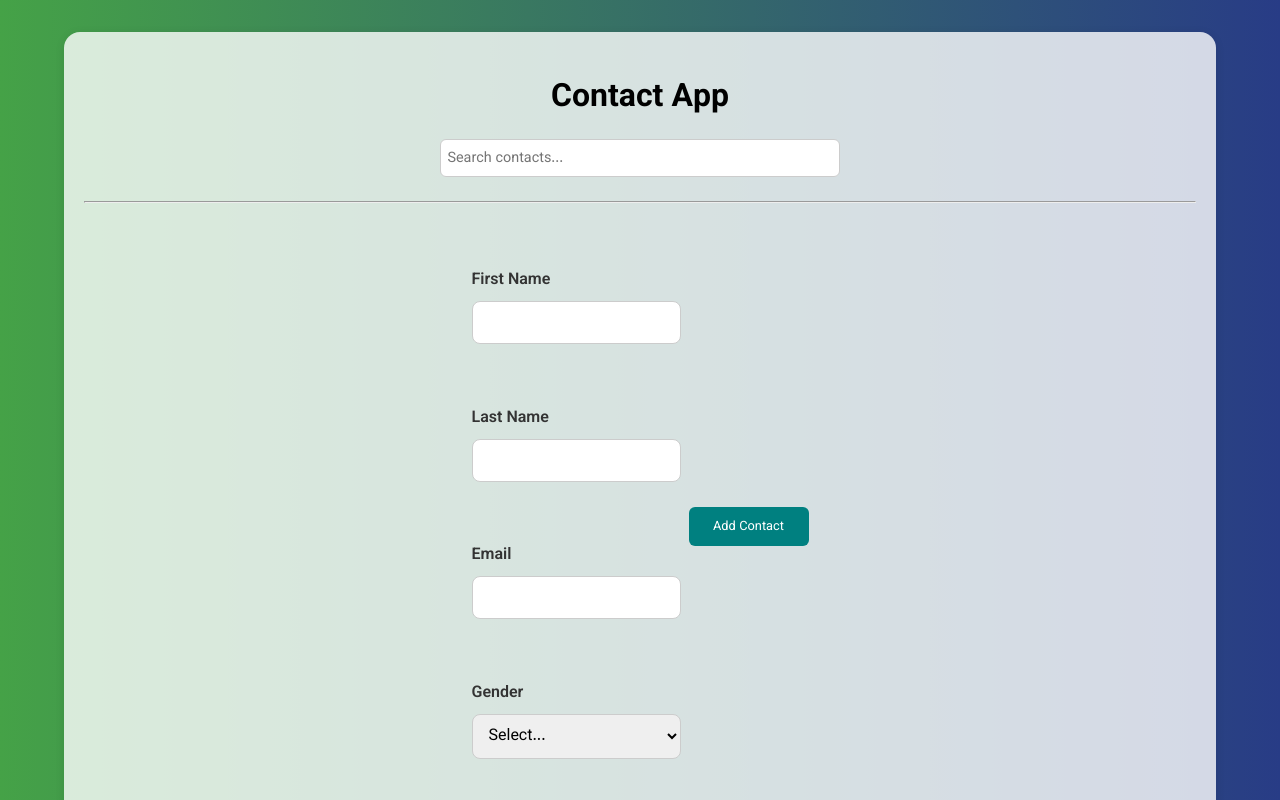
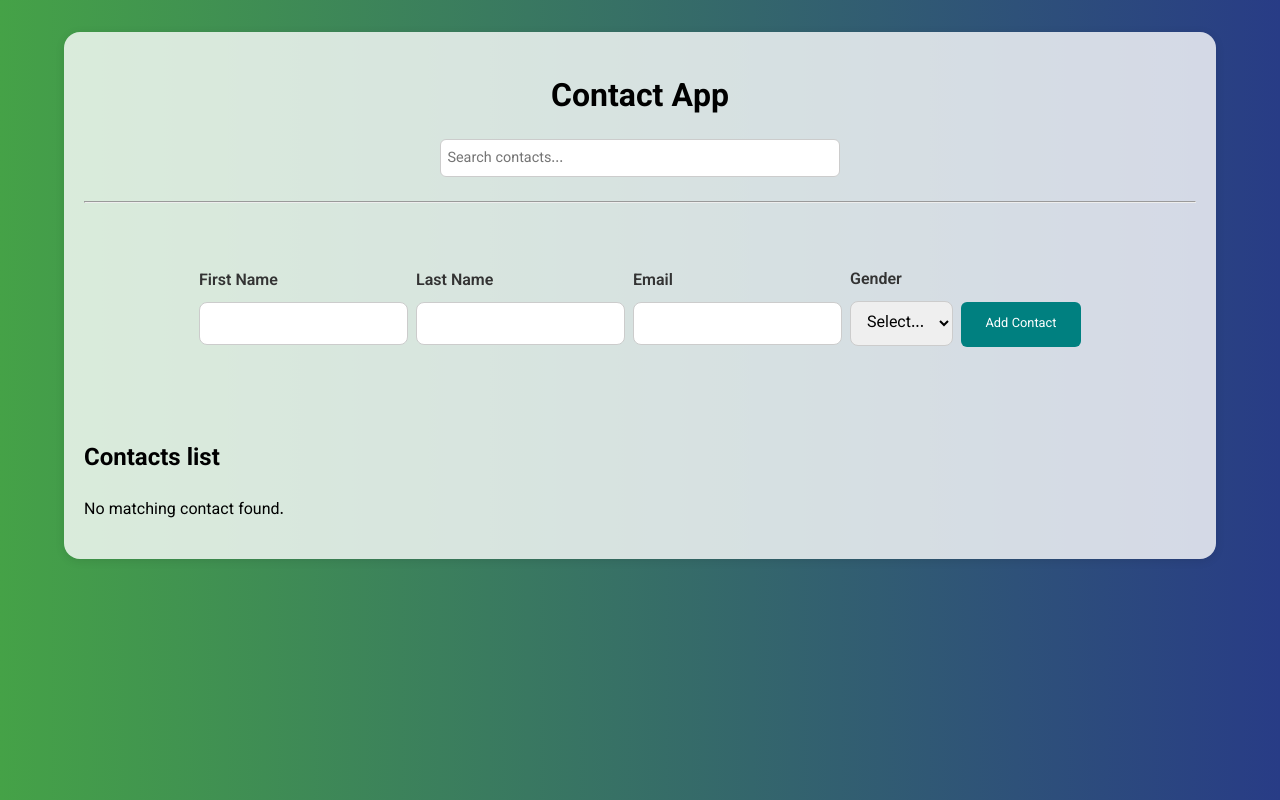
Before and after one commit to Diana-Abyaneh/diana-abyaneh_week17, a React (Vite) app: page / in a window 1280 px wide. Shown: the top 800 px of the page. Built offline with nearby package versions, Linux system fonts and the light colour scheme.

Commit message:
Refactor ContactForm: remove unnecessary div wrapper around form fields for cleaner structure; adjust button margin and height for improved layout consistency

```diff
--- a/src/components/forms/ContactForm.jsx
+++ b/src/components/forms/ContactForm.jsx
@@ -58,7 +58,6 @@ function ContactForm() {
   return (
     <form onSubmit={handleSubmit(onSubmit)}>
       <div className={styles.formInputs}>
-        <div>
           {contactFormFields.map((field) => (
             <FormField
               key={field.name}
@@ -67,7 +66,6 @@ function ContactForm() {
               error={errors[field.name]}
             />
           ))}
-        </div>
         <button type="submit">
           {editableContact ? "Update Contact" : "Add Contact"}
         </button>
--- a/src/components/forms/ContactForm.module.css
+++ b/src/components/forms/ContactForm.module.css
@@ -1,5 +1,6 @@
 .formInputs {
   display: flex;
+  flex-direction: row;
   justify-content: center;
   flex-wrap: nowrap;
   gap: 0.5rem;
@@ -8,8 +9,9 @@
 }
 
 .formInputs button {
-  margin-bottom: 2.2rem;
+  margin-bottom: 1.7rem;
   width: 120px;
+  height: 45px;
   padding: 0.6rem 0.75rem;
   font-size: 0.8rem;
   border: 1px solid #ccc;
```
